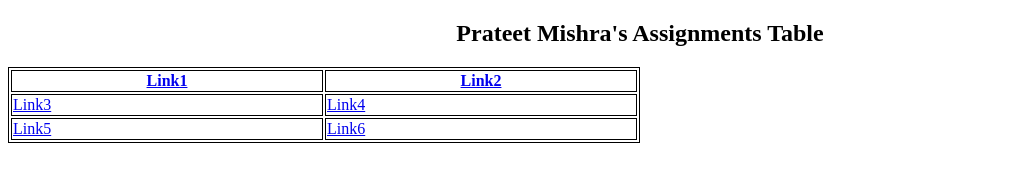
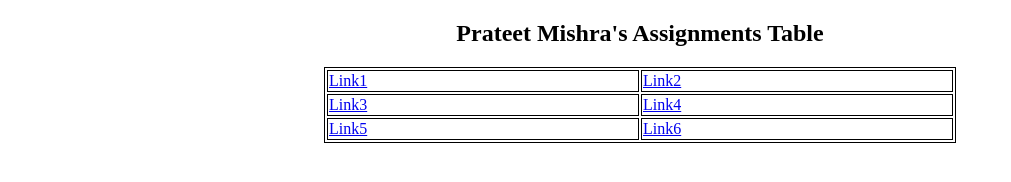
Before and after one commit to PrateetMishra/PrateetMishra.github.io, a plain HTML site: page index.html in a window 1280 px wide. Shown: the whole page, without its empty margins (0-1011 px from the left). Drawn offline with Linux system fonts and the light colour scheme.

Commit message:
Pseudo Links

```diff
--- a/index.html
+++ b/index.html
@@ -14,10 +14,10 @@
 </head>
 <body>
     <h2 style="text-align: center;">Prateet Mishra's Assignments Table</h2>
-    <table style="width:50%">
+    <table style="width:50%; margin-left:auto; margin-right:auto">
         <tr>
-            <th><a href="#">Link1</a></th>
-            <th><a href="#">Link2</a></th>
+            <td><a href="#">Link1</a></td>
+            <td><a href="#">Link2</a></td>
         </tr>
         <tr>
             <td><a href="#">Link3</a></td>
```
